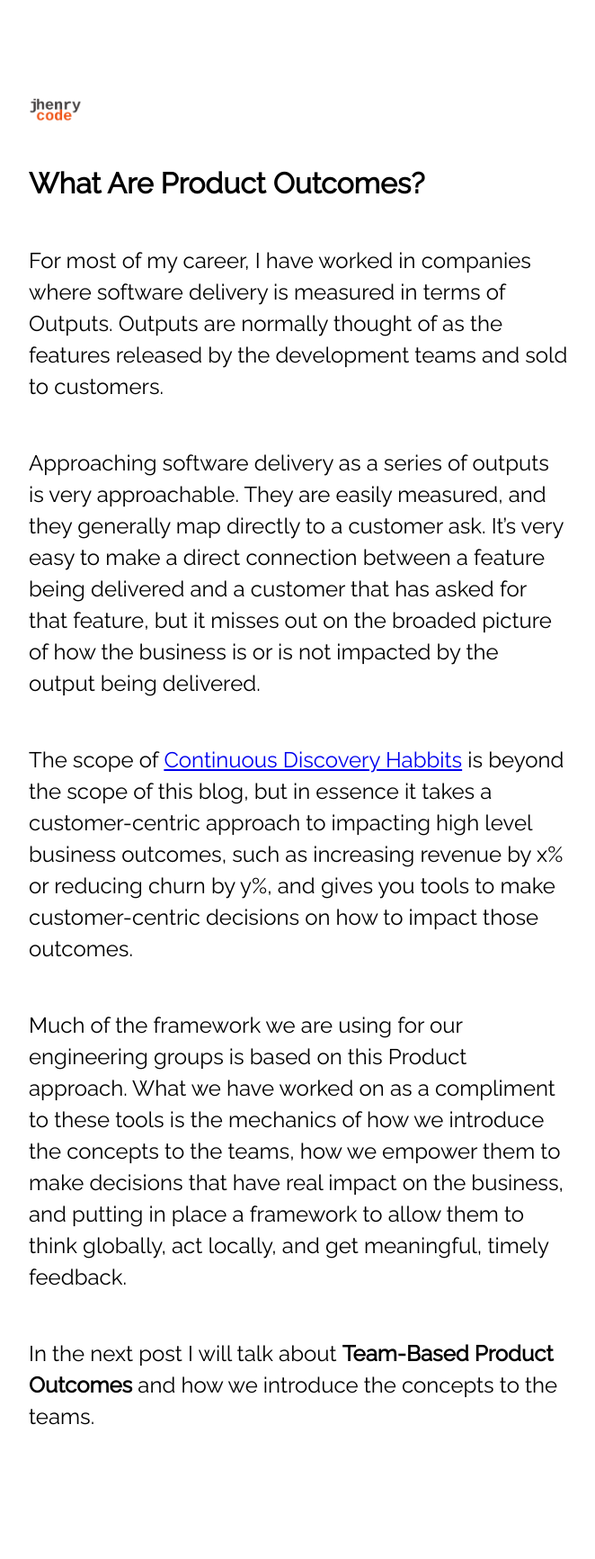
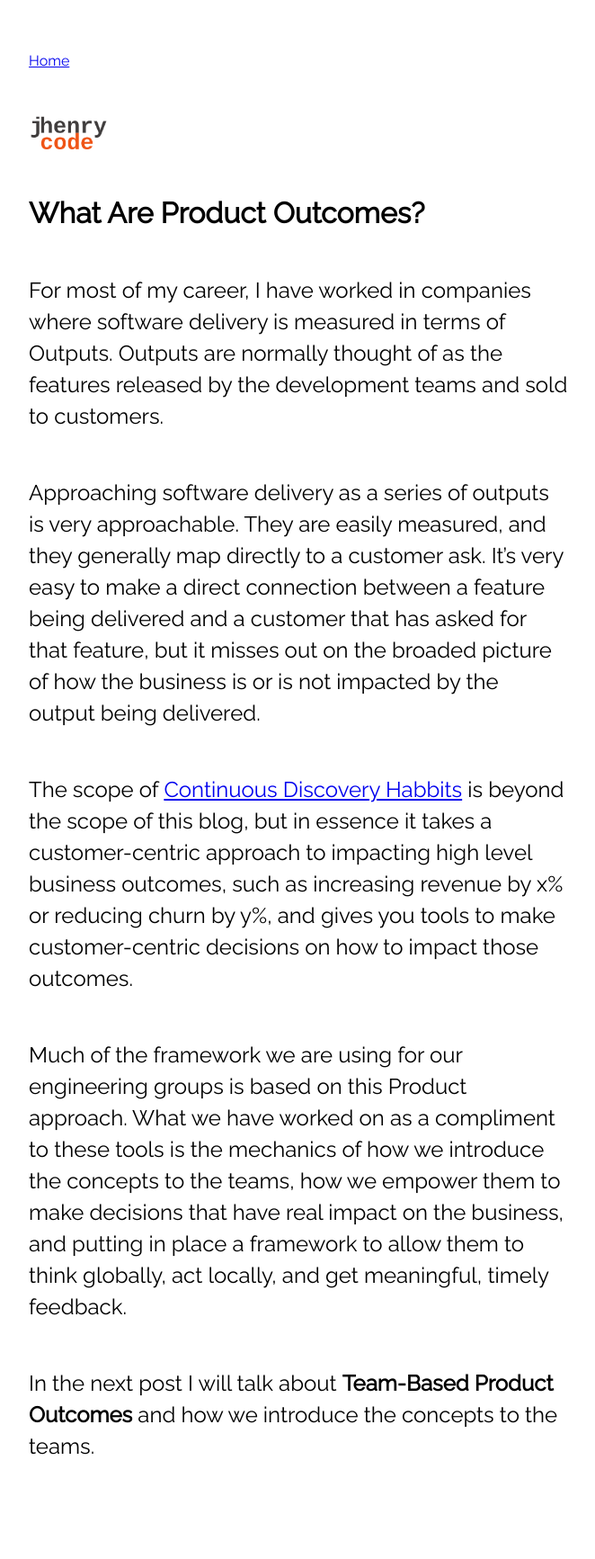
Before and after one commit to theonej/theonej.github.io, a Jekyll site: the page built from _posts/2022-01-25-what-are-product-outcomes.md, in a window 1280 px wide. Shown: the whole page at 90% size, without its empty margins (76-738 px from the left). Built offline with Jekyll 4.4.1, drawn with Linux system fonts in a browser that asks for light colours; comment, search, counter and statistics services are not loaded; before the commit the page ends 1700 px from its top, so only the background shows below that.

Commit message:
changing template to add home link and enable comments

```diff
--- a/format.css
+++ b/format.css
@@ -29,5 +29,5 @@
 }
 
 .small-image{
-	width:10%;
+	width:15%;
 }
```
Also changed, not shown: _posts/2022-01-25-what-are-product-outcomes.md (+1 -1 lines).
